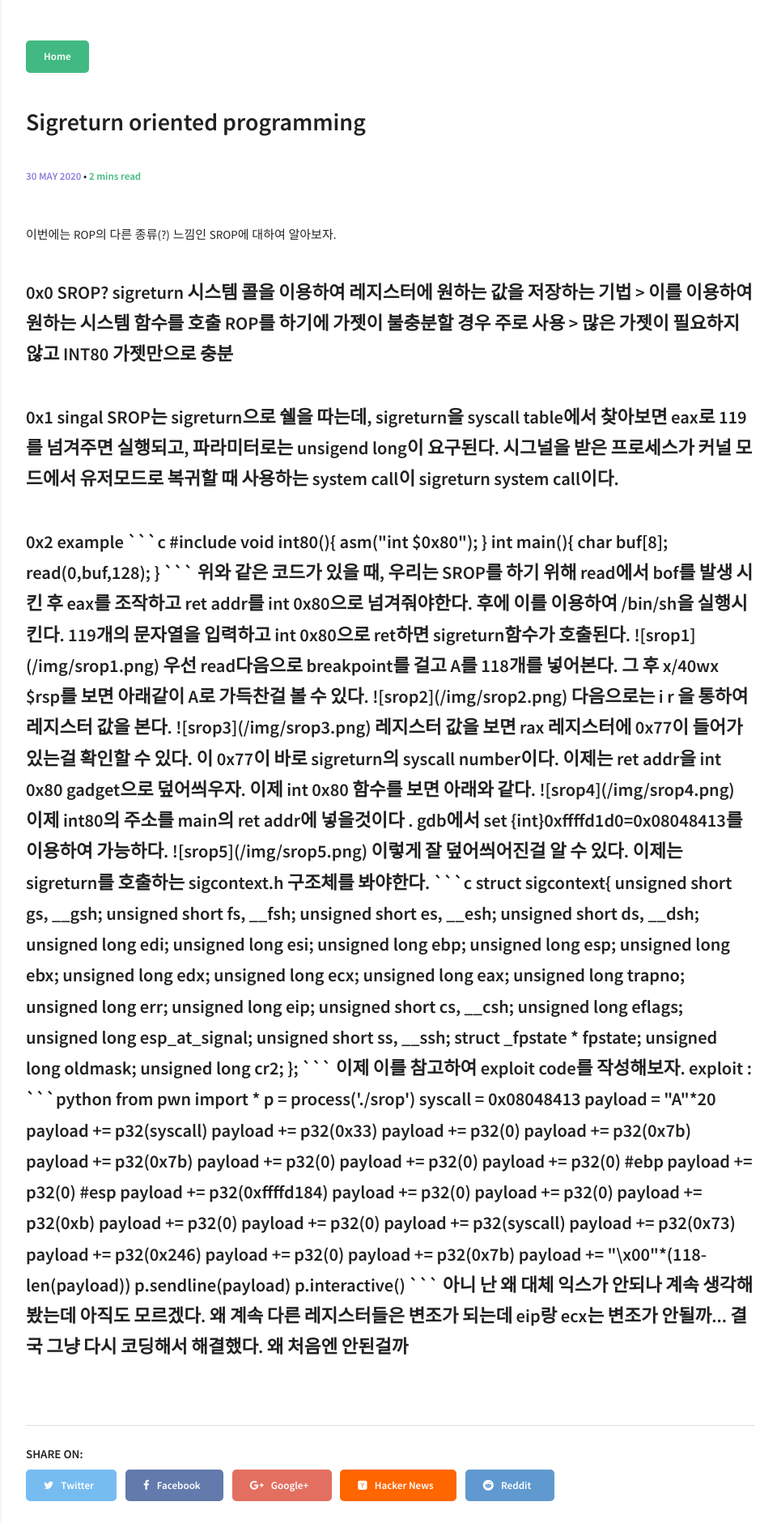
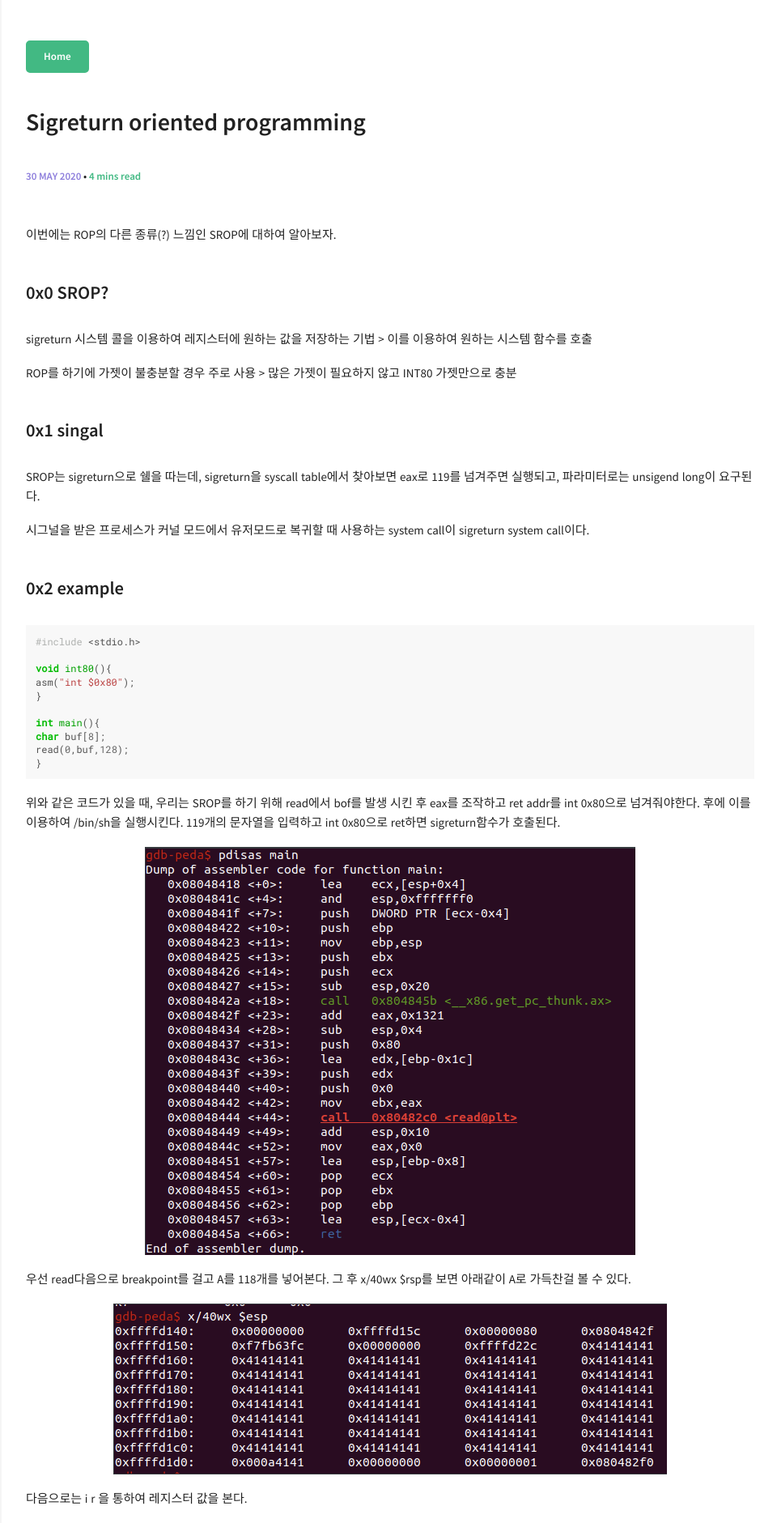
Before and after one commit to kangsecu/kangsecu.github.io, a Jekyll site: the page built from _posts/2020-05-30-Sigreturn-oriented-programming.md, in a window 1280 px wide. Shown: the top 1881 px of the page at 81% size, without its empty margins (318-1278 px from the left). Built offline with Jekyll 4.4.1, drawn with Linux system fonts in a browser that asks for light colours; some of the changed text lies outside the part shown.

Commit message:
Update 2020-05-30-Sigreturn-oriented-programming.md

````diff
--- a/_posts/2020-05-30-Sigreturn-oriented-programming.md
+++ b/_posts/2020-05-30-Sigreturn-oriented-programming.md
@@ -8,7 +8,7 @@ comments: true
 
 이번에는 ROP의 다른 종류(?) 느낌인 SROP에 대하여 알아보자.
 
-<h3>0x0 SROP?
+### 0x0 SROP?
 
 sigreturn 시스템 콜을 이용하여 레지스터에 원하는 값을 저장하는 기법 > 이를 이용하여 원하는 시스템 함수를 호출
 
@@ -16,7 +16,7 @@ ROP를 하기에 가젯이 불충분할 경우 주로 사용 > 많은 가젯이
 
 
 
-<h3>0x1 singal
+### 0x1 singal
 
 SROP는 sigreturn으로 쉘을 따는데, sigreturn을 syscall table에서 찾아보면 eax로 119를 넘겨주면 실행되고, 파라미터로는 unsigend long이 요구된다.
 
@@ -24,7 +24,7 @@ SROP는 sigreturn으로 쉘을 따는데, sigreturn을 syscall table에서 찾
 
 
 
-<h3>0x2 example
+### 0x2 example
 
 ```c
 #include <stdio.h>
````
Also changed, not shown: other parts of _posts/2020-05-30-Sigreturn-oriented-programming.md (+1 -1 lines).
